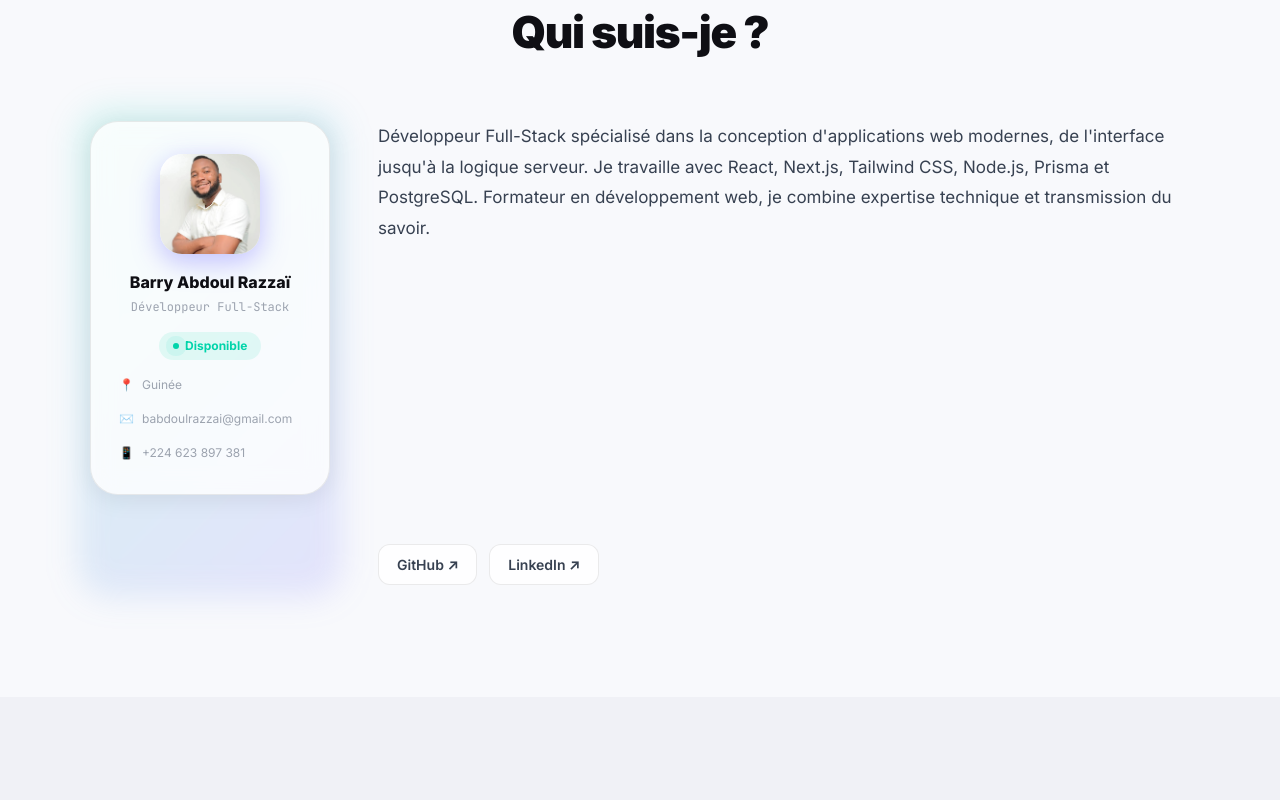
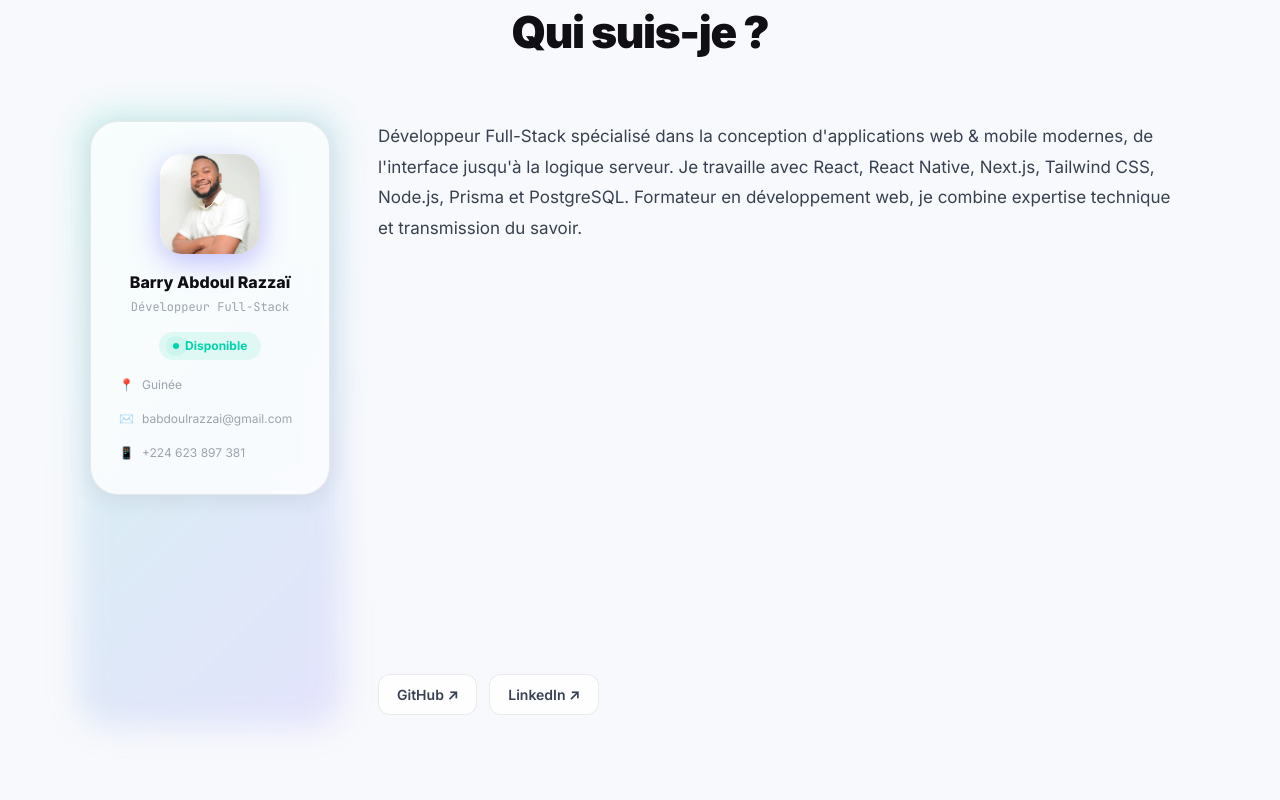
Before and after one commit to Barry-webdev/Mon-Portfolio, a React (Vite) app in the folder Frontend/: page / in a window 1280 px wide. Shown: the part 940-1740 px from the top of the page. Built offline with nearby package versions, Linux system fonts and the light colour scheme.

Commit message:
feat: add React Native to about, skills and strengths card

```diff
--- a/Frontend/src/data/index.ts
+++ b/Frontend/src/data/index.ts
@@ -70,8 +70,8 @@ export const info: Info = {
     en: "JavaScript · React · Next.js · Node.js · PostgreSQL",
   },
   about: {
-    fr: "Développeur Full-Stack spécialisé dans la conception d'applications web modernes, de l'interface jusqu'à la logique serveur. Je travaille avec React, Next.js, Tailwind CSS, Node.js, Prisma et PostgreSQL. Formateur en développement web, je combine expertise technique et transmission du savoir.",
-    en: "Full-Stack Developer specialized in building modern web applications, from UI to server logic. I work with React, Next.js, Tailwind CSS, Node.js, Prisma and PostgreSQL. Also a web development trainer, I combine technical expertise with knowledge sharing.",
+    fr: "Développeur Full-Stack spécialisé dans la conception d'applications web & mobile modernes, de l'interface jusqu'à la logique serveur. Je travaille avec React, React Native, Next.js, Tailwind CSS, Node.js, Prisma et PostgreSQL. Formateur en développement web, je combine expertise technique et transmission du savoir.",
+    en: "Full-Stack Developer specialized in building modern web & mobile applications, from UI to server logic. I work with React, React Native, Next.js, Tailwind CSS, Node.js, Prisma and PostgreSQL. Web development trainer, I combine technical expertise with knowledge sharing.",
   },
   phone: "+224 623 897 381",
   email: "babdoulrazzai@gmail.com",
@@ -85,6 +85,7 @@ export const info: Info = {
 export const skills: Skill[] = [
   { name: "JavaScript", level: 90, category: "language" },
   { name: "React.js", level: 88, category: "frontend" },
+  { name: "React Native", level: 82, category: "mobile" },
   { name: "Next.js", level: 85, category: "frontend" },
   { name: "Tailwind CSS", level: 88, category: "frontend" },
   { name: "HTML5 / CSS3", level: 92, category: "frontend" },
--- a/Frontend/src/sections/About.tsx
+++ b/Frontend/src/sections/About.tsx
@@ -4,7 +4,8 @@ import { useScrollReveal } from "../hooks/useScrollReveal";
 
 const STRENGTHS = [
   { icon: "⚡", titleFr:"Front-End",         textFr:"React · Next.js · Tailwind",    titleEn:"Front-End",  textEn:"React · Next.js · Tailwind"  },
-  { icon: "🔧", titleFr:"Back-End",          textFr:"Node.js · API REST · Auth",     titleEn:"Back-End",   textEn:"Node.js · REST API · Auth"    },
+  { icon: "�", titleFr:"Mobile",            textFr:"React Native",                  titleEn:"Mobile",     textEn:"React Native"                },
+  { icon: "�🔧", titleFr:"Back-End",          textFr:"Node.js · API REST · Auth",     titleEn:"Back-End",   textEn:"Node.js · REST API · Auth"    },
   { icon: "🗄️", titleFr:"Base de données",   textFr:"PostgreSQL · Prisma · MongoDB", titleEn:"Database",   textEn:"PostgreSQL · Prisma · MongoDB"},
   { icon: "🎓", titleFr:"Formateur",          textFr:"Simplon · CSP EIB-Pita",       titleEn:"Trainer",    textEn:"Simplon · CSP EIB-Pita"       },
 ];
```
